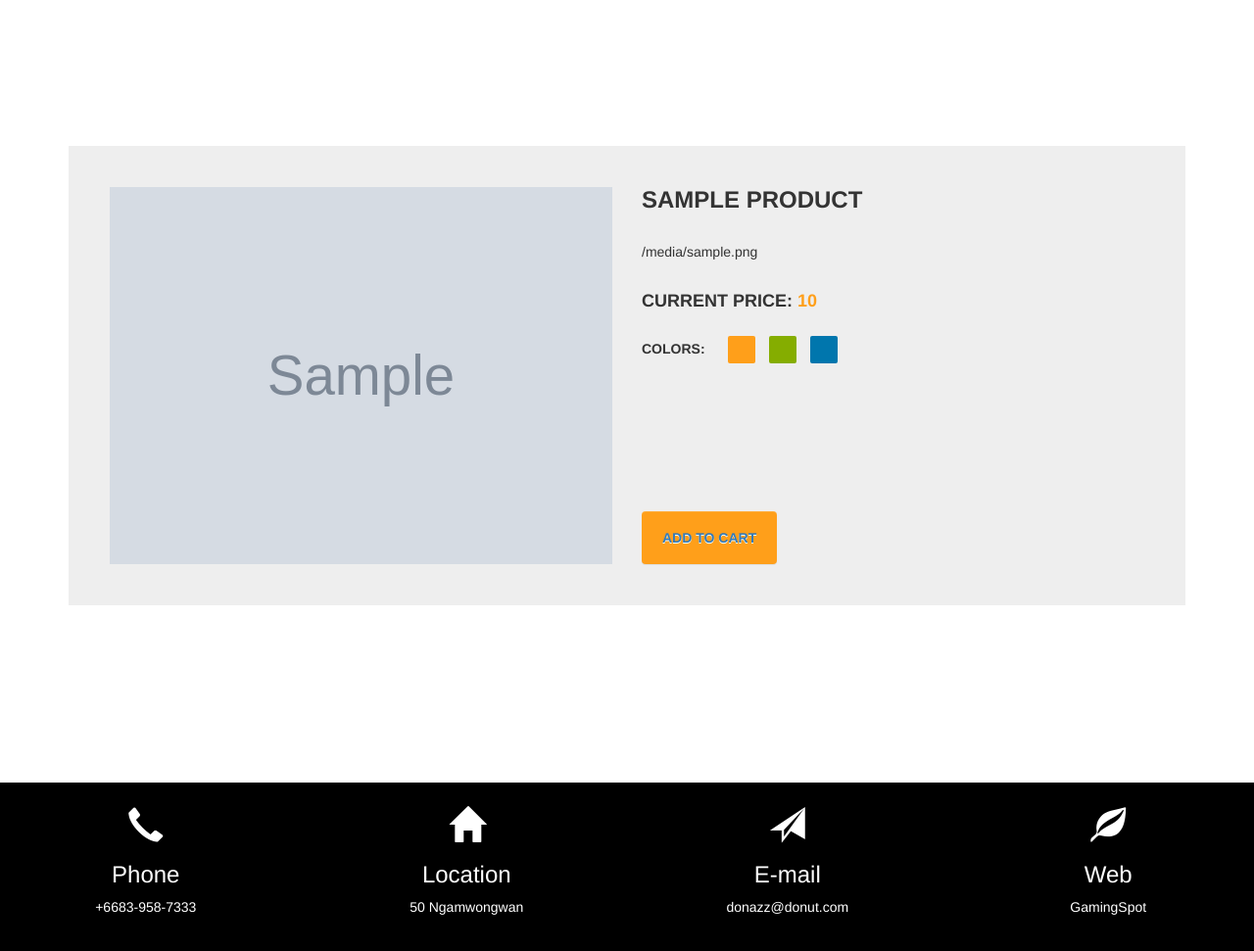
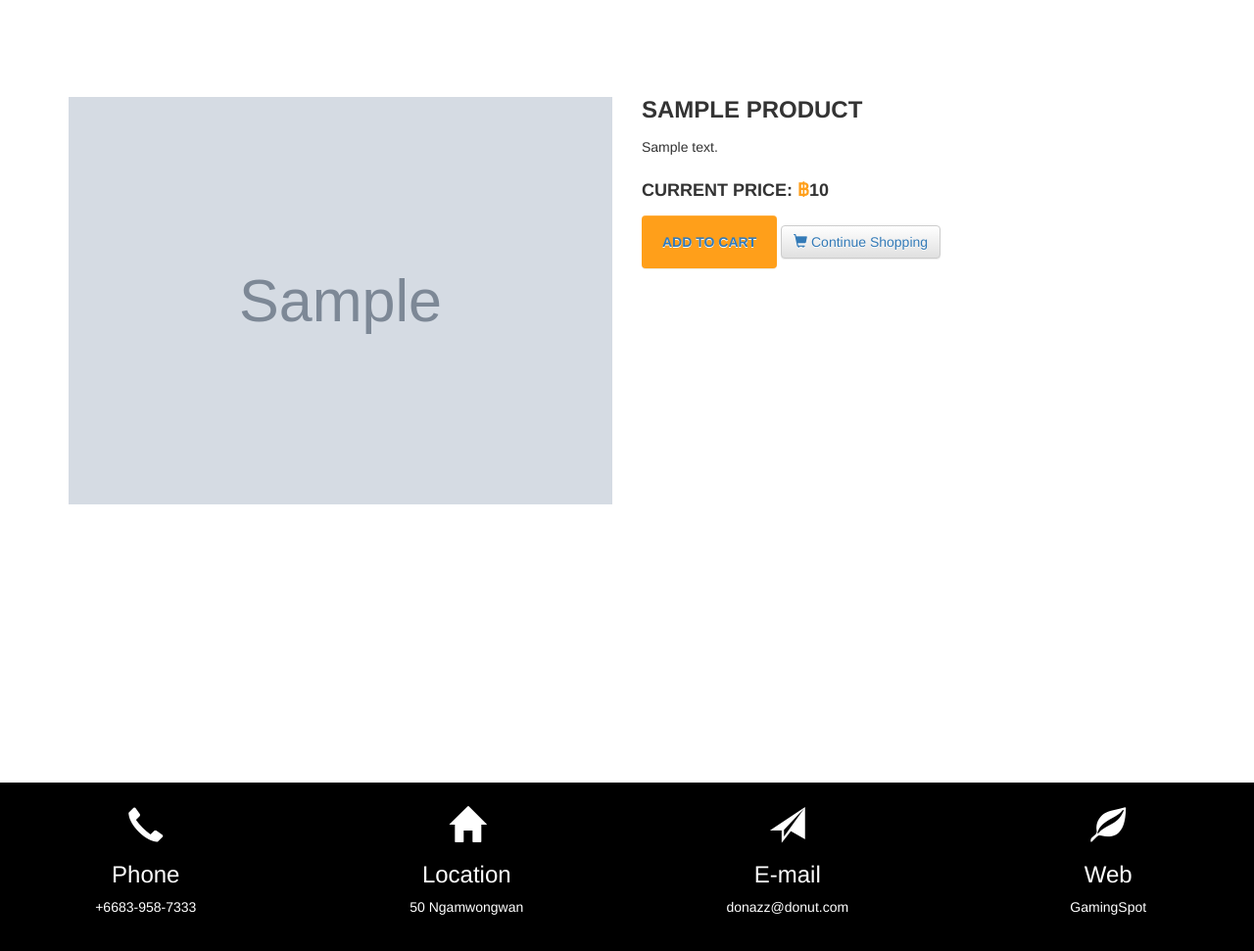
Before and after one commit to ballpor98/TheDarkCompany, a Django app: template gamingSpot/shop/templates/shop/detail.html in a window 1280 px wide. Shown: the part 51-1022 px from the top of the page at 98% size. Run offline with Django 3.2, Linux system fonts and the light colour scheme; the template is opened without the code that fills it: most values are stand-ins (such as "Sample title", 1, 10 or a date in 2020); grey boxes marked "Sample" are stand-in pictures; parts of the project's set-up code (start-up, migrations or seed data) failed here and were passed over; some libraries are stand-ins or nearby versions.

Commit message:
will update many many things

```diff
--- a/gamingSpot/shop/static/shop/detail.css
+++ b/gamingSpot/shop/static/shop/detail.css
@@ -167,3 +167,7 @@ img {
             transform: scale(1); } }
 
 /*# sourceMappingURL=style.css.map */
+
+.before-footer{
+    margin-top: 4cm;
+}
--- a/gamingSpot/shop/static/shop/shopping-cart.css
+++ b/gamingSpot/shop/static/shop/shopping-cart.css
@@ -5,3 +5,7 @@
 .end{
     margin-top: 4cm;
 }
+
+.margin-img{
+    margin-left: 3cm;
+}
--- a/gamingSpot/shop/templates/shop/detail.html
+++ b/gamingSpot/shop/templates/shop/detail.html
@@ -8,8 +8,6 @@
 
 {%block content %}
     <div class="container">
-        <div class="card">
-            <div class="container-fliud">
                 <div class="wrapper row">
                     <div class="preview col-md-6">
                        <img src="{{ product.image.url }}">
@@ -17,21 +15,16 @@
                     <div class="details col-md-6">
                         <h3 class="product-title">{{ product.name }}</h3>
 
-                        <p class="product-description"> {{ product.display_description_file | linebreaks }} </p>
-                        <h4 class="price">current price: <span> {{ product.price }}</span></h4>
-
-                        <h5 class="colors">colors:
-                            <span class="color orange not-available" data-toggle="tooltip" title="Not In store"></span>
-                            <span class="color green"></span>
-                            <span class="color blue"></span>
-                        </h5>
+                        <p class="product-description"> {{ product.description }} </p>
+                        <h4 class="price">current price: <span>&#3647;</span>{{ product.price }}</h5></h4>
 
                         <div class="action">
                             <button class="add-to-cart btn btn-default" type="button"><a href="{% url 'shopping:shopping-cart-add'%}?id={{product.id}}">add to cart</button>
+                            <button class="btn btn-default" type="button"><a href="{% url 'shop:show_product' %}"><span class="glyphicon glyphicon-shopping-cart"></span> Continue Shopping </a></button>
                         </div>
                     </div>
                 </div>
-            </div>
-        </div>
+    </div>
+    <div class="before-footer">
     </div>
 {% endblock %}
--- a/gamingSpot/shop/templates/shop/index.html
+++ b/gamingSpot/shop/templates/shop/index.html
@@ -108,6 +108,7 @@
                     <div class="row">
                         {% for product in all_product %}
                         {% if forloop.counter > 3 %}
+                        {% if forloop.counter <= 6 %}
                         <div class="col-sm-4">
                             <div class="col-item">
                                 <div class="photo">
@@ -136,6 +137,7 @@
                             </div>
                         </div>
                         {% endif %}
+                        {% endif %}
                         {% endfor %}
                     </div>
                 </div>
--- a/gamingSpot/shopping/urls.py
+++ b/gamingSpot/shopping/urls.py
@@ -5,6 +5,7 @@ app_name = 'shopping'
 urlpatterns =[
     url(r'^add/$', views.add, name='shopping-cart-add'),
     url(r'^remove/$', views.remove, name='shopping-cart-remove'),
+    url(r'^removesingle/$', views.remove_single, name='shopping-cart-remove-single'),
     url(r'^show/$', views.show, name='shopping-cart-show'),
     url(r'^checkout/$', views.CheckoutView.as_view(), name='checkout'),
 ]
--- a/gamingSpot/shopping/views.py
+++ b/gamingSpot/shopping/views.py
@@ -23,6 +23,12 @@ def remove(request):
         cart.remove(product)
     return redirect('/shopping-cart/show')
 
+def remove_single(request):
+    cart = Cart(request.session)
+    product = Product.objects.get(id=request.GET.get('id'))
+    if product in cart:
+        cart.remove_single(product)
+    return redirect('/shopping-cart/show')
 
 def show(request):
     #cart = Cart(request.session)
```
Also changed, not shown: gamingSpot/shopping/templates/shopping/shopping-cart.html (+26 -14 lines).
